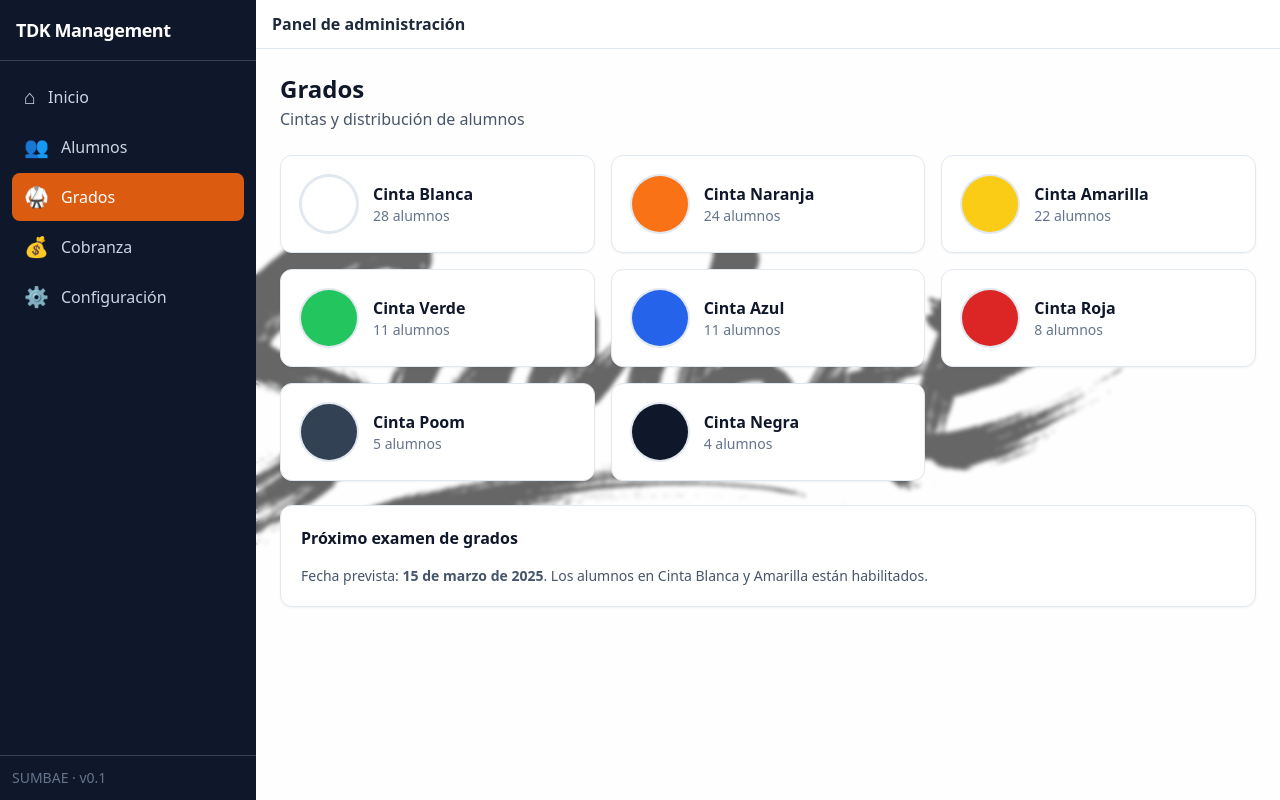
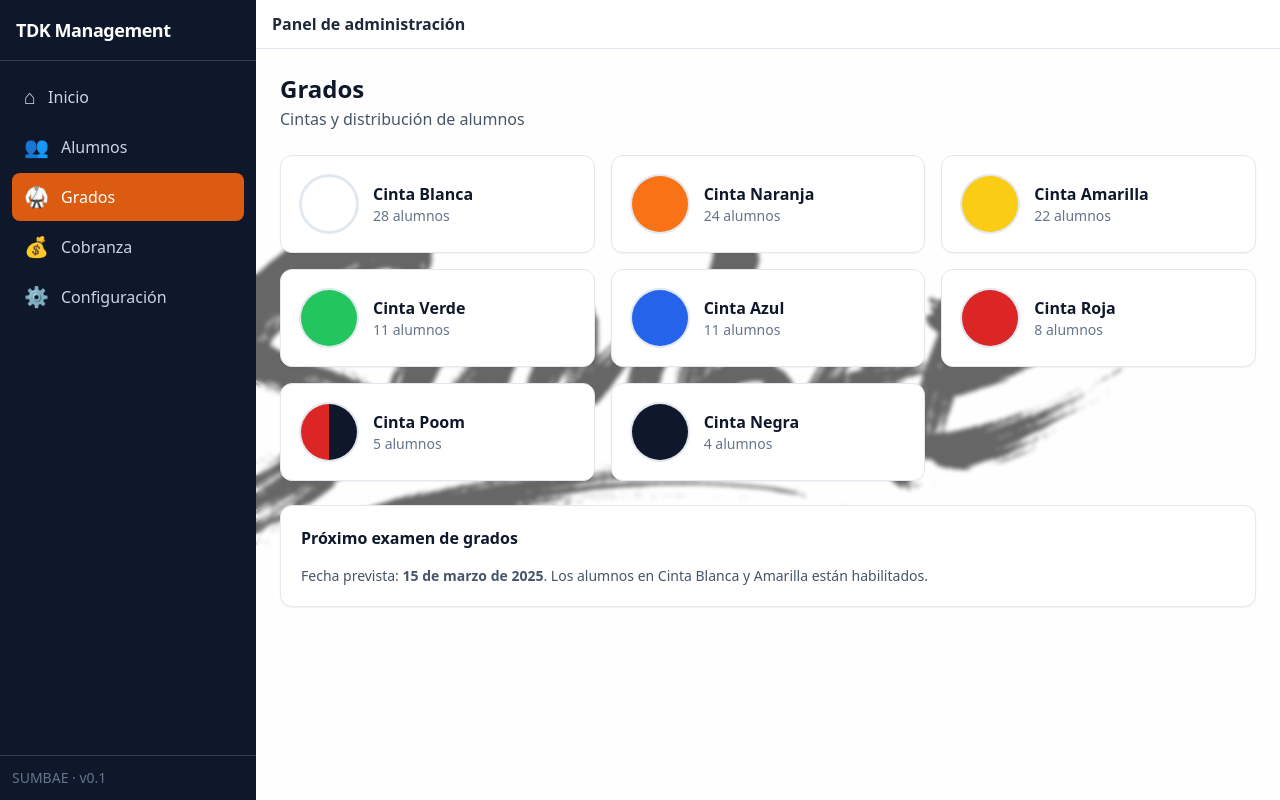
Before and after one commit to AngelMoralesChazari/TKDManagment, a React (Vite) app in the folder TDKManagment/frontend/: page /grados in a window 1280 px wide. Built offline with nearby package versions, Linux system fonts and the light colour scheme.

Commit message:
Cambio estetico a la cinta POOM

```diff
--- a/TDKManagment/frontend/src/pages/Grados.jsx
+++ b/TDKManagment/frontend/src/pages/Grados.jsx
@@ -5,7 +5,7 @@ const gradosPlaceholder = [
   { orden: 4, nombre: 'Verde', color: 'bg-green-500', alumnos: 11 },
   { orden: 5, nombre: 'Azul', color: 'bg-blue-600', alumnos: 11 },
   { orden: 6, nombre: 'Roja', color: 'bg-red-600', alumnos: 8 },
-  { orden: 7, nombre: 'Poom', color: 'bg-slate-700', alumnos: 5 },
+  { orden: 7, nombre: 'Poom', color: 'poom', alumnos: 5 },
   { orden: 8, nombre: 'Negra', color: 'bg-slate-900', alumnos: 4 },
 ]
 
@@ -23,7 +23,14 @@ export default function Grados() {
             key={g.orden}
             className="bg-white rounded-xl border border-slate-200 p-5 shadow-sm hover:shadow-md transition-shadow flex items-center gap-4"
           >
-            <div className={`w-14 h-14 rounded-full shrink-0 ${g.color} ring-2 ring-slate-200`} />
+            {g.color === 'poom' ? (
+              <div className="w-14 h-14 rounded-full shrink-0 overflow-hidden flex ring-2 ring-slate-200">
+                <div className="w-1/2 h-full bg-red-600" />
+                <div className="w-1/2 h-full bg-slate-900" />
+              </div>
+            ) : (
+              <div className={`w-14 h-14 rounded-full shrink-0 ${g.color} ring-2 ring-slate-200`} />
+            )}
             <div className="min-w-0 flex-1">
               <p className="font-semibold text-slate-900">Cinta {g.nombre}</p>
               <p className="text-sm text-slate-500">{g.alumnos} alumnos</p>
```
